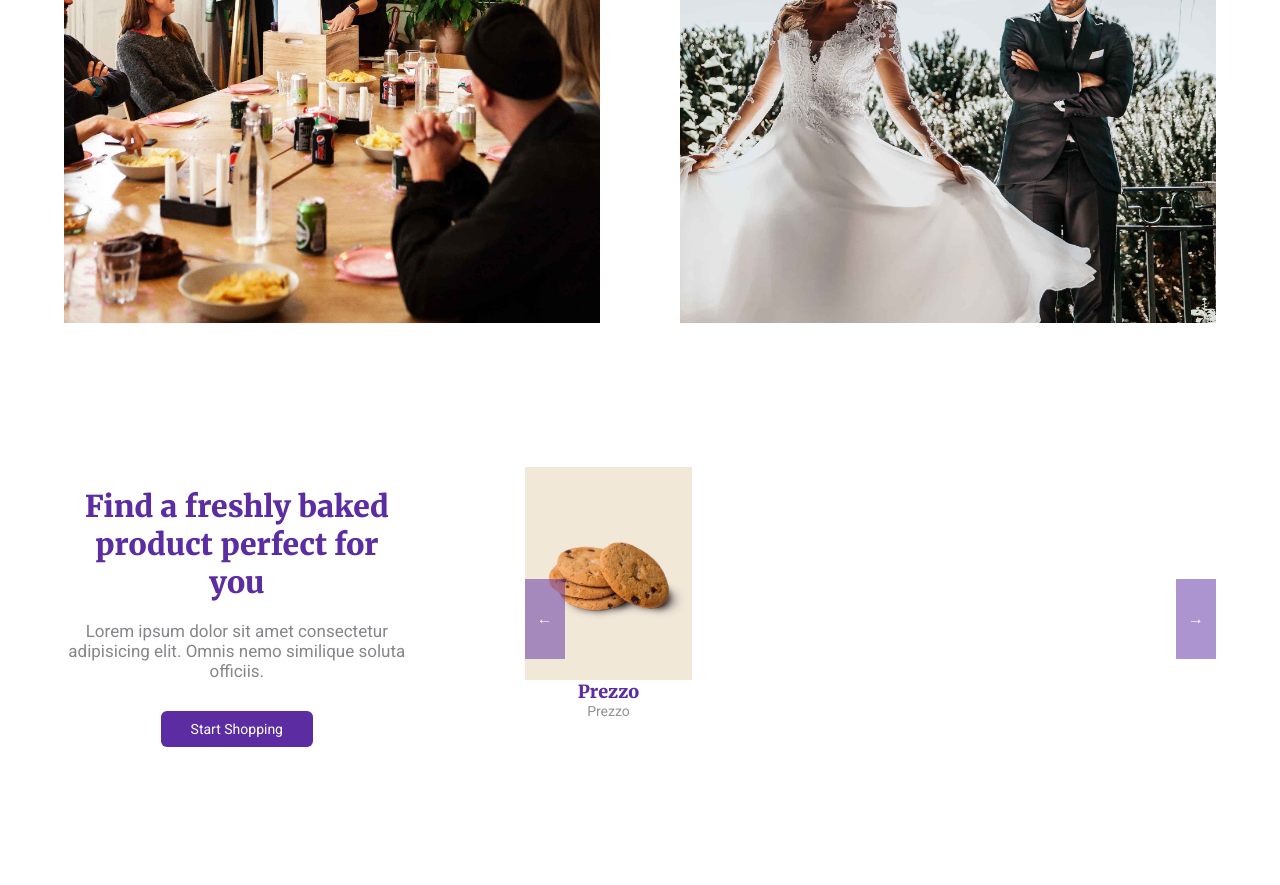
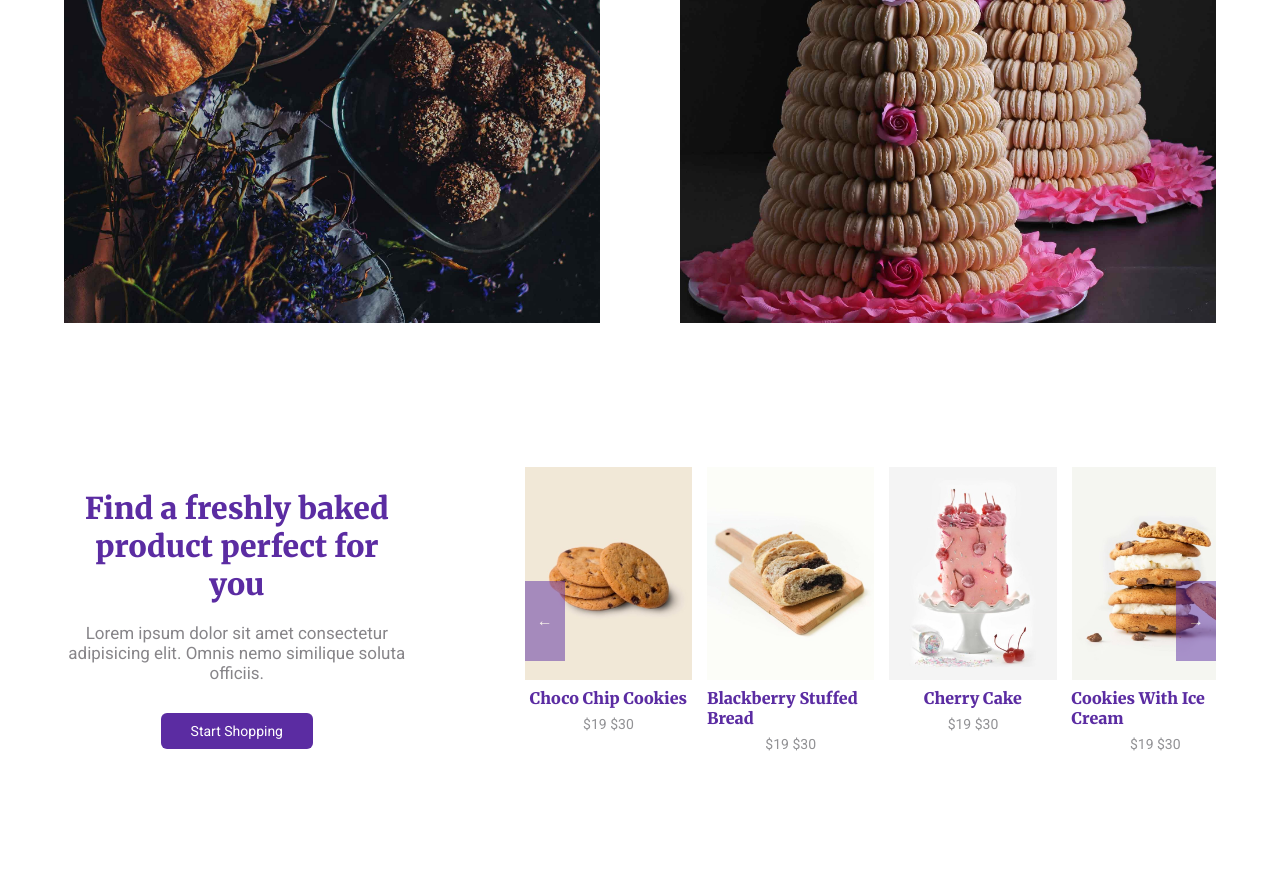
Before and after one commit to Osnago-L/proj-html-vuejs, a Vue app: page / in a window 1280 px wide. Shown: the part 1710-2595 px from the top of the page. Built offline with nearby package versions, Linux system fonts and the light colour scheme.

Commit message:
slideshow 2nd product session /wedding session wip

```diff
--- a/src/assets/javascript/data.js
+++ b/src/assets/javascript/data.js
@@ -62,6 +62,17 @@ var productsList= [
     },
 ]
 
+var corporateWedding = [
+    {
+        img: require("../../assets/img/corporate-bg.jpg"),
+        imgHover: require("../../assets/img/corporate-hover-bg.jpg")
+    },
+    {
+        img: require("../../assets/img/wedding-bg.jpg"),
+        imgHover: require("../../assets/img/wedding-hover-bg.jpg")
+    },
+]
+
 var navItems=[
 {
     name: "Home",
@@ -98,7 +109,6 @@ var navItems=[
 ]
 
 var footerItems=[
-
 ]
 
-export {productsList,navItems,footerItems};
+export {productsList,corporateWedding,navItems,footerItems};
--- a/src/components/sections/Products.vue
+++ b/src/components/sections/Products.vue
@@ -11,8 +11,9 @@
           <div class="img-container">
               <div v-for="element, index in items" :key="index">
                 <img @mouseover="mouseOverProducts"  class="product-image" :src="element.img" alt="">
-                <div @mouseout="mouseOutProducts" class="products-info display-none">
+                <div @mouseleave="mouseOutProducts" class="products-info display-none">
                     <h1 class="title">{{element.name}}</h1>
+                    <span class="subtitle-p">{{element.category.join(", ")}}</span>
                     <span class="title-header">{{element.price}}</span>
                 </div>
               </div>
@@ -33,6 +34,7 @@ export default {
     },
     methods:{
       slideForward(event){
+        console.log(event);
         let imgWidth =  event.path[1].querySelector(".product-image").width;
         event.path[1].querySelector(".img-container").scrollLeft += (imgWidth + 15)
       },
@@ -41,11 +43,9 @@ export default {
         event.path[1].querySelector(".img-container").scrollLeft -= (imgWidth + 15)
       },
       mouseOverProducts(event){
-        console.log(event);
         event.path[1].querySelector(".products-info").classList.remove("display-none")
       },
       mouseOutProducts(event){
-        console.log(event);
         event.path[1].querySelector(".products-info").classList.add("display-none")
       },
 
@@ -129,8 +129,11 @@ export default {
   h1,span{
     color: white;
   }
-  span{
+  span.title-header{
     font-size: 20px;
+  }
+  span.subtitle-p{
+    font-size: 14px;
   }
 }
 }
--- a/src/components/sections/ProductsPrices.vue
+++ b/src/components/sections/ProductsPrices.vue
@@ -6,22 +6,42 @@
         <button class="button-purple">Start Shopping</button>
       </div>
       <div class="slideshow">
-        <div class="arrow-left">&#8592;</div>
+        <div @click="slidebackward" class="arrow-left">&#8592;</div>
+        <div @click="slideForward" class="arrow-right">&#8594;</div>
           <div class="img-container">
-            <div>
-                <img src="..\..\assets\img\choco-chip-cookies-600x765.jpg" alt="">
-                <span class="name">Prezzo</span>
-                <span class="price">Prezzo</span>
+            <div v-for="element,index in items" :key="index">
+                <img class="product-image" :src="element.img" alt="">
+                <span class="name">{{element.name}}</span>
+                <span class="price">{{element.price}}</span>
             </div>
           </div>
-        <div class="arrow-right">&#8594;</div>
+
       </div>
   </div>
 </template>
 
 <script>
+import {productsList} from "../../assets/javascript/data";
 export default {
     name: "ProductsPrices",
+    data(){
+      return{
+        items:[]
+      }
+    },
+    methods:{
+      slideForward(event){
+        let imgWidth =  event.path[1].querySelector(".product-image").width;
+        event.path[1].querySelector(".img-container").scrollLeft += (imgWidth + 15)
+      },
+      slidebackward(event){
+        let imgWidth =  event.path[1].querySelector(".product-image").width;
+        event.path[1].querySelector(".img-container").scrollLeft -= (imgWidth + 15)
+      },
+    },
+    created(){
+      this.items = productsList
+    }
 }
 </script>
 
@@ -48,6 +68,7 @@ export default {
   .arrow-left,.arrow-right{
     position: absolute;
     top: 40%;
+    z-index: 999;
     height: 80px;
     width: 40px;
     background-color: $daisy-bush;
@@ -67,6 +88,7 @@ export default {
   }
 
   .img-container{
+    position: relative;
     width:100%;
     height: 100%;
     display: flex;
@@ -87,8 +109,9 @@ export default {
         object-position: center;
       }
       .name{
+        margin: 8px 0;
         color: $daisy-bush;
-        font-size: 18px;
+        font-size: 16px;
         font-family: 'Merriweather', serif;
         font-weight: 900;
       }
--- a/src/components/sections/Weddings.vue
+++ b/src/components/sections/Weddings.vue
@@ -3,15 +3,35 @@
       <span class="title-header">Corporate & Weddings</span>
       <h1 class="title">Baking Special Moment</h1>
       <div class="wedding-images">
-          <div><img src="..\..\assets\img\corporate-bg.jpg" alt=""></div>
-          <div><img src="..\..\assets\img\wedding-bg.jpg" alt=""></div>
+            <div @mouseover="hoverImage" v-for="element,index in item" :key="index">
+                <img :src="hoverImage()? element.imgHover : element.img"  alt="">
+                <div>
+
+                </div>
+            </div>
+
       </div>
   </div>
 </template>
 
 <script>
+import { corporateWedding } from "../../assets/javascript/data";
 export default {
-    name: "Weddings"
+    name: "Weddings",
+    data(){
+        return{
+            items:"",
+            hoveritem:""
+        }
+    },
+    methods:{
+        hoverImage(){
+            return true;
+        }
+    },
+    created(){
+        this.item = corporateWedding
+    }
 }
 </script>
 
```
